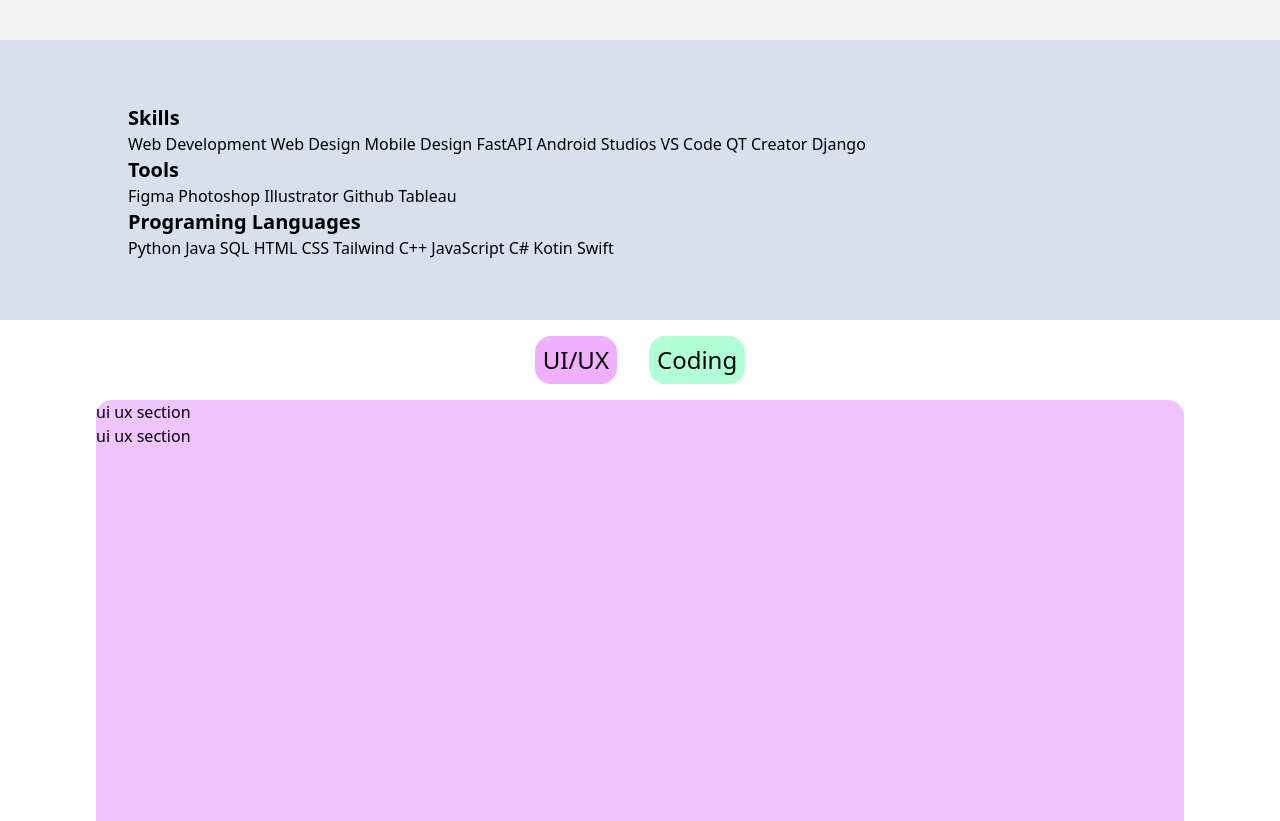
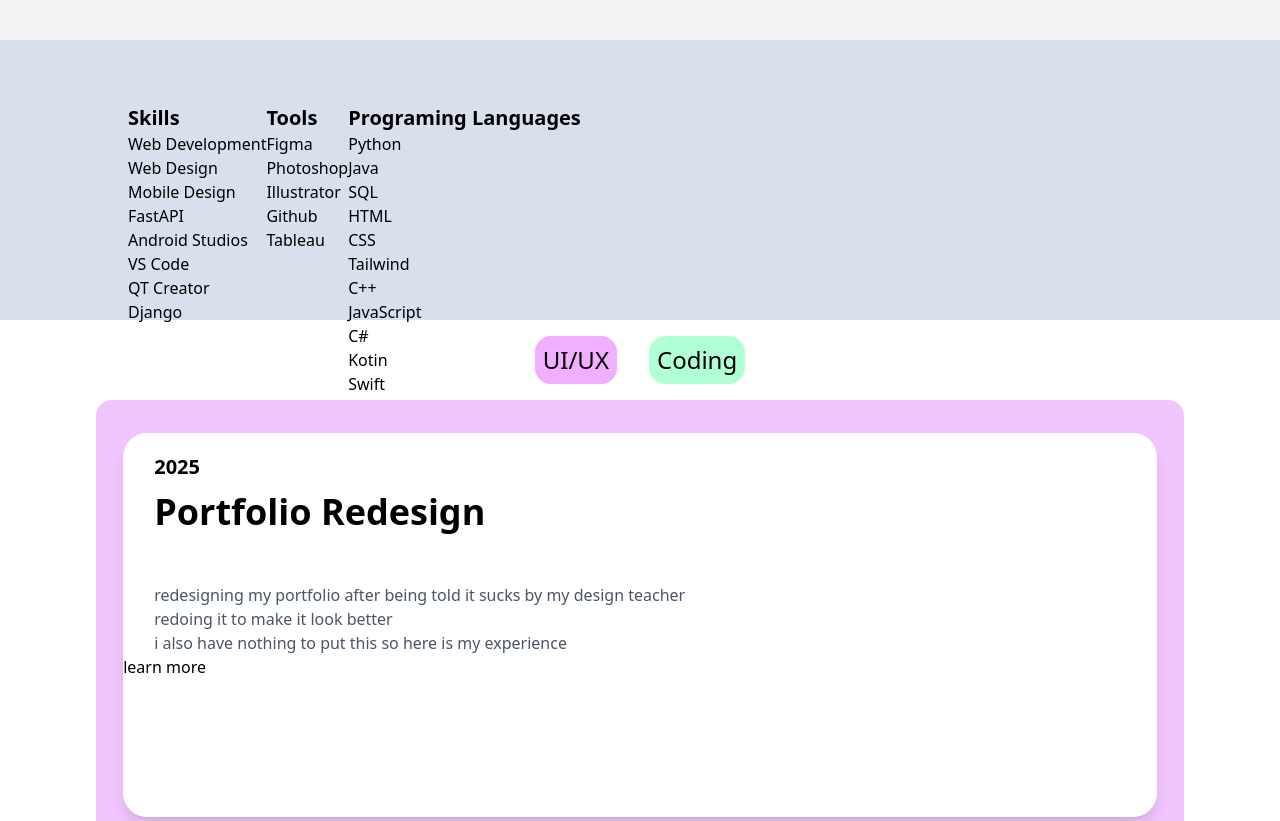
Before and after one commit to omatvejeva/omatvejeva.github.io, a website: page redesign.html in a window 1280 px wide. Shown: the part 560-1381 px from the top of the page. Drawn offline with nearby package versions, Linux system fonts and the light colour scheme.

Commit message:
added more boiler plate code

```diff
--- a/redesign.html
+++ b/redesign.html
@@ -30,38 +30,52 @@
     <section>
         <div class="bg-[#d7e0ec] w-screen h-[35vh]">
         <div class = 'ml-[10%] pt-[5%]'>
-        <div>
+        <div class="flex flex-row" >
+        <div class="flex flex-col">
             <h5 class="text-xl font-semibold">Skills </h5>
-           Web Development
-            Web Design
-            Mobile Design
-            FastAPI
-            Android Studios
-            VS Code
-            QT Creator
-            Django
+            <div> Web Development </div>
+            <div> Web Design </div>
+            <div>  Mobile Design </div>
+            <div> FastAPI </div>
+            <div>  Android Studios </div>
+            <div> VS Code</div>
+            <div> QT Creator   </div>
+            <div>Django </div>
         </div>
         <div >
             <h5 class="text-xl font-semibold"> Tools </h5>
-             Figma
-            Photoshop
-            Illustrator
-            Github
-            Tableau
+            <div>Figma </div>
+             <div> Photoshop</div>
+             <div> Illustrator </div>
+             <div>Github </div>
+             <div>Tableau </div>
+
         </div>
         <div>
             <h5 class="text-xl font-semibold"> Programing Languages</h5>
-            Python
-            Java
-            SQL
-            HTML
-            CSS
-            Tailwind
-            C++
-            JavaScript
-            C#
-            Kotin
-            Swift
+             <div>Python </div>
+
+             <div> Java </div>
+
+             <div> SQL</div>
+
+             <div>HTML </div>
+
+             <div>CSS </div>
+
+             <div>  Tailwind </div>
+
+             <div>C++ </div>
+
+             <div> JavaScript </div>
+
+             <div>C# </div>
+
+             <div>Kotin </div>
+
+             <div>Swift </div>
+
+        </div>
         </div>
         </div>
         </div>
@@ -78,19 +92,40 @@
                  Coding </button>
         </div>
 
-        <div id="uiSection" class="bg-[#f0c4ff] w-[85vw] h-[80%] mx-auto rounded-2xl">
-           <div class="">
-
+        <div id="uiSection" class="bg-[#f0c4ff] w-[85vw] h-[80%] mx-auto rounded-2xl overflow-auto">
+           <div class="bg-[#ffffff] shadow-lg  w-[95%] h-[60%] my-[3%] mx-auto rounded-3xl">
+            <p class="pl-[3%] pt-[2%] font-bold text-xl"> 2025</p>
+            <h3 class="pl-[3%] pt-[1%] text-4xl font-semibold">
+               Portfolio Redesign
+            </h3>
+           <p class="pl-[3%] pt-[5%] text-gray-600">
+                redesigning my portfolio after being told it sucks by my design teacher <br>
+                redoing it to make it look better <br>
+                i also have nothing to put this so here is my experience
+           </p>
+           <button id="portfolioRedesign" class=""> learn more </button>
+           <div id="fullRedesign" class="bg-amber-200 hidden">
+                working on this
+           </div>
+           </div>
+           <div class="bg-[#ffffff] shadow-lg  w-[95%] h-[60%] my-[3%] mx-auto rounded-3xl">
             <h3>
-                ui ux section
+               Portfolio Redesign
             </h3>
             ui ux section
            </div>
         </div>
 
-        <div id="codingSection" class="bg-[#b8f4c1] hidden  w-[85vw] h-[80%] mx-auto rounded-2xl">
-            <h3> coding section </h3>
-            coding section
+        <div id="codingSection" class="bg-[#b8f4c1] hidden  w-[85vw] h-[80%] mx-auto rounded-2xl overflow-auto">
+            <div class="bg-[#ffffff] shadow-xl w-[95%] h-[50%] my-[3%] mx-auto rounded-3xl">
+                <h3 class="pl-[3%] pt-[1%] text-2xl font-semibold"> Portfolio </h3>
+                <p class="pl-[3%] pt-[5%] text-gray-600">
+                    Built with HTML, Tailwind, and Javascript
+
+                </p>
+
+            </div>
+
         </div>
 
         </div>
@@ -148,6 +183,13 @@
             uiSection.classList.add("hidden");
         });
 
+        const portfolioRedesignButton = document.getElementById("portfolioRedesign");
+        const fullRedesignSection = document.getElementById("fullRedesign");
+
+        portfolioRedesignButton.addEventListener("click", () => {
+            fullRedesignSection.classList.toggle("hidden");
+        });
+
 
     </script>
 
```
Also changed, not shown: cards.html (+2 -1 lines), dist/styles.css.
